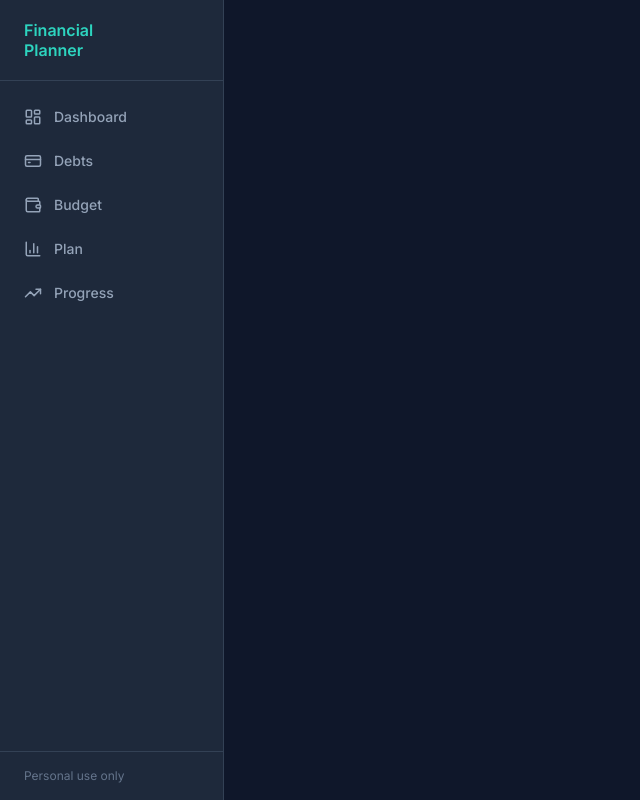
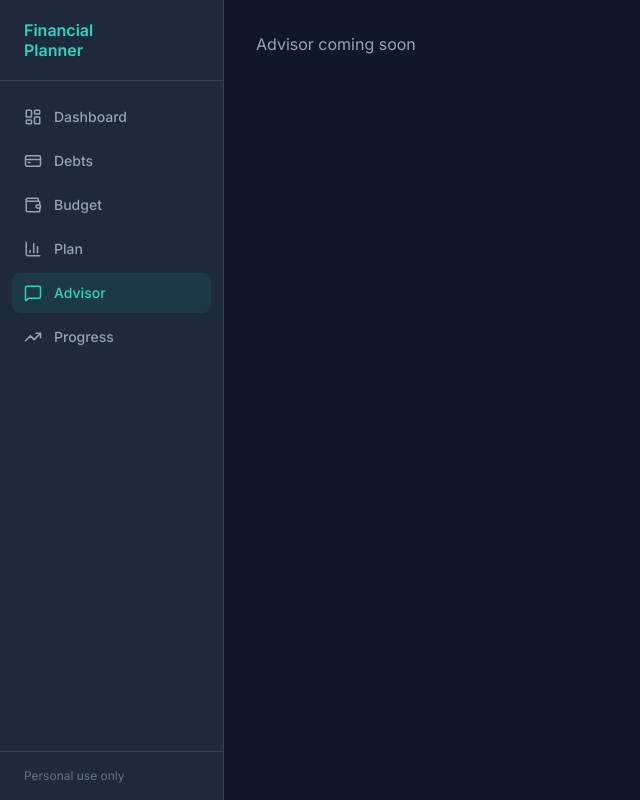
Before and after one commit to liamspinola/financial-planner, a React (Vite) app in the folder client/: page /advisor in a window 1280 px wide. Shown: the whole page, without its empty margins (0-640 px from the left). Built offline with nearby package versions, Linux system fonts and the light colour scheme.

Commit message:
feat: add Advisor nav entry and route placeholder

```diff
--- a/client/src/App.jsx
+++ b/client/src/App.jsx
@@ -4,6 +4,7 @@ import Dashboard from './views/Dashboard';
 import Debts from './views/Debts';
 import Budget from './views/Budget';
 import Plan from './views/Plan';
+import Advisor from './views/Advisor';
 import Progress from './views/Progress';
 
 export default function App() {
@@ -17,6 +18,7 @@ export default function App() {
             <Route path="/debts"    element={<Debts />} />
             <Route path="/budget"   element={<Budget />} />
             <Route path="/plan"     element={<Plan />} />
+            <Route path="/advisor"  element={<Advisor />} />
             <Route path="/progress" element={<Progress />} />
           </Routes>
         </main>
--- a/client/src/components/Sidebar.jsx
+++ b/client/src/components/Sidebar.jsx
@@ -1,11 +1,12 @@
 import { NavLink } from 'react-router-dom';
-import { LayoutDashboard, CreditCard, Wallet, BarChart3, TrendingUp } from 'lucide-react';
+import { LayoutDashboard, CreditCard, Wallet, BarChart3, MessageSquare, TrendingUp } from 'lucide-react';
 
 const NAV = [
   { to: '/',          icon: LayoutDashboard, label: 'Dashboard' },
   { to: '/debts',     icon: CreditCard,      label: 'Debts'     },
   { to: '/budget',    icon: Wallet,          label: 'Budget'    },
   { to: '/plan',      icon: BarChart3,       label: 'Plan'      },
+  { to: '/advisor',   icon: MessageSquare,   label: 'Advisor'   },
   { to: '/progress',  icon: TrendingUp,      label: 'Progress'  },
 ];
 
--- /dev/null
+++ b/client/src/views/Advisor.jsx
@@ -0,0 +1,3 @@
+export default function Advisor() {
+  return <div className="p-8 text-slate-400">Advisor coming soon</div>;
+}
```
